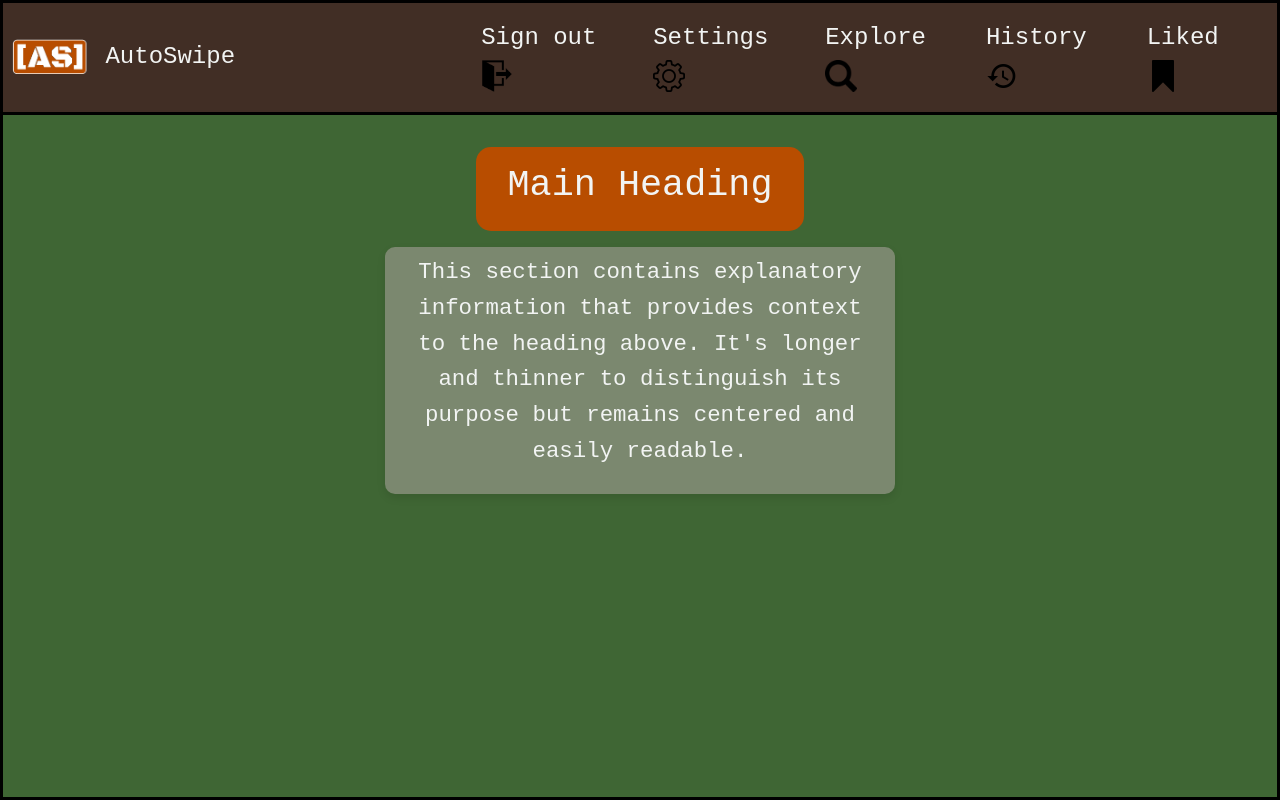
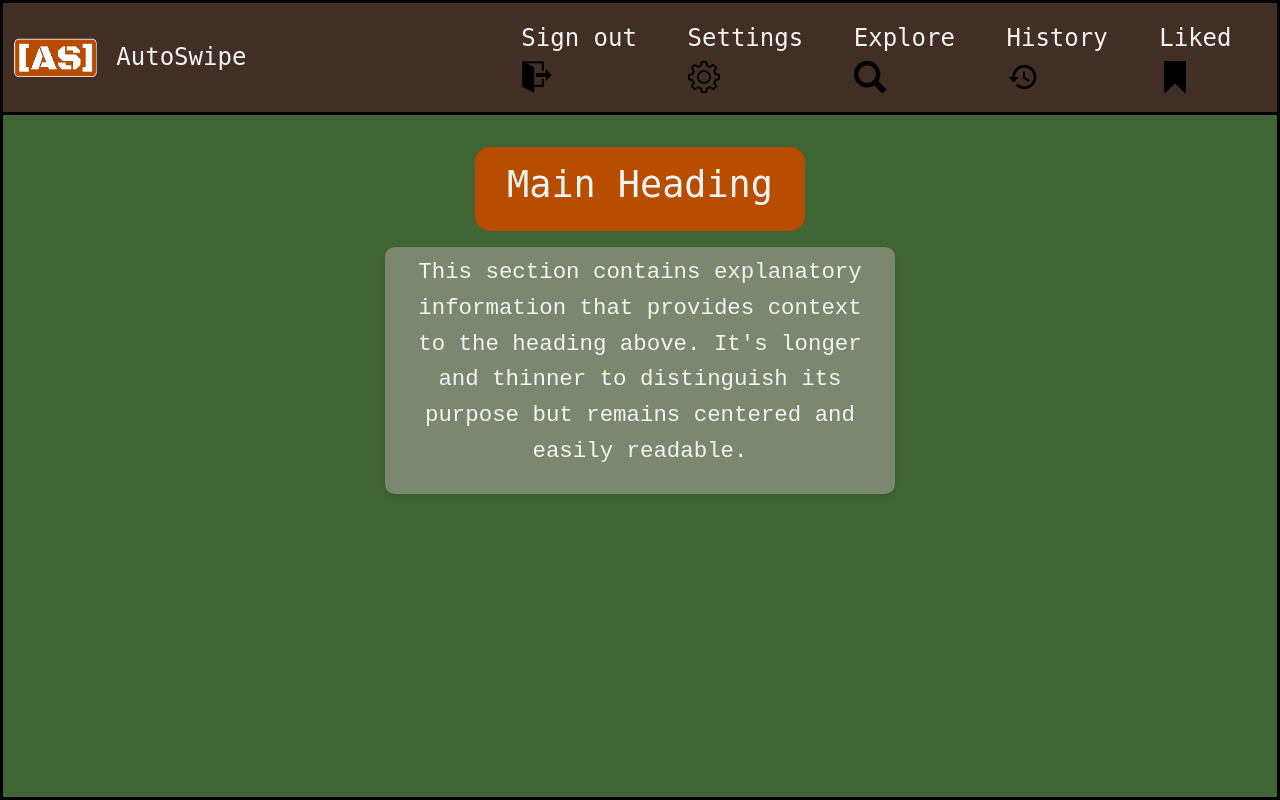
Before and after one commit to scAB1001/Energia, a Flask app: page /test in a window 1280 px wide. Run offline with Flask 3, Linux system fonts and the light colour scheme; some libraries are stand-ins or nearby versions.

Commit message:
Base complete

```diff
--- a/www/app/static/s2.css
+++ b/www/app/static/base.css
@@ -6,6 +6,8 @@
     --accent-default: #B84D00;
     --accent-section: #7B886F;
     --border-default: solid 3px black;
+    --font-family-thick: 'Robot Serif', monospace;
+    --font-family-mono: 'Courier New', monospace;
     --font-size-normal: 18px;
     --font-size-large: 24px;
 }
@@ -17,7 +19,7 @@ body {
     box-sizing: border-box;
     background-color: var(--background-default);
     color: var(--text-default);
-    font-family: 'Courier New', monospace;
+    font-family: var(--font-family-mono);
     font-size: var(--font-size-normal);
     /* If the line-height is greater than the font-size,
         it creates additional space above and below the text,
@@ -37,6 +39,7 @@ body {
     border-bottom: var(--border-default);
     background: var(--struct-default);
     font-size: var(--font-size-large);
+    font-family: var(--font-family-thick);
 }
 
 main {
@@ -48,7 +51,6 @@ main {
 }
 
 .nav-link {
-    margin-right: 30px;
     color: var(--text-default);
 }
 
@@ -78,7 +80,6 @@ button {
     border: none;
     cursor: pointer;
 }
-
 
 /* Accessibility improvements for visual focus on interactive elements */
 button:focus,
@@ -120,10 +121,11 @@ textarea:focus {
 
 /* Heading styles for proper spacing and readability */
 .heading {
+    font-family: var(--font-family-thick);
+    /* Responsive font size */
     font-size: calc(1.5rem + 1vw);
-    /* Responsive font size */
+    /* High contrast text for readability */
     color: var(--contrast-text);
-    /* High contrast text for readability */
 }
 
 /* Styles for the explanatory box */
--- a/www/app/templates/b2.html
+++ b/www/app/templates/b2.html
@@ -14,7 +14,7 @@
   <script src="https://stackpath.bootstrapcdn.com/bootstrap/4.2.1/js/bootstrap.min.js"
     integrity="sha384-B0UglyR+jN6CkvvICOB2joaf5I4l3gm9GU6Hc1og6Ls7i6U/mkkaduKaBhlAXv9k" crossorigin="anonymous"></script>
 
-  <link rel="stylesheet" type="text/css" href="{{ url_for('static', filename='s2.css') }}">
+  <link rel="stylesheet" type="text/css" href="{{ url_for('static', filename='base.css') }}">
 </head>
 
 <!-- Navbar -->
@@ -31,38 +31,36 @@
   <div class="collapse navbar-collapse" id="navbarTogglerDemo02">
     <ul class="navbar-nav mr-auto mt-2 mt-lg-0">
 
-      <li class="nav-link" href="/logout">Sign out
-        <a title="Sign out">
-          <img src="{{ url_for('static', filename='icons/logout.png') }}"
-          alt="Sign out icon" class="nav-icon">
+      <li class="nav-item">
+        <a class="nav-link" href="/logout" title="Sign out">
+          Sign out
+          <img src="{{ url_for('static', filename='icons/logout.png') }}" alt="Sign out icon" class="nav-icon">
+        </a>
+      </li>
+      <li class="nav-item">
+        <a class="nav-link" href="/settings" title="Settings">
+          Settings
+          <img src="{{ url_for('static', filename='icons/cog.png') }}" alt="Settings icon" class="nav-icon">
         </a>
       </li>
 
-      <li class="nav-link" href="/settings">Settings
-        <a title="Settings">
-          <img src="{{ url_for('static', filename='icons/cog.png') }}"
-          alt="Settings icon" class="nav-icon">
+      <li class="nav-item">
+        <a class="nav-link" href="/explore" title="Explore">
+          Explore
+          <img src="{{ url_for('static', filename='icons/search.png') }}" alt="Explore icon" class="nav-icon">
         </a>
       </li>
 
-      <li class="nav-link" href="/explore">Explore
-        <a title="Explore">
-        <img src="{{ url_for('static', filename='icons/search.png') }}"
-        alt="Explore icon" class="nav-icon">
+      <li class="nav-item">
+        <a class="nav-link" href="/history" title="History">
+          History
+          <img src="{{ url_for('static', filename='icons/history.png') }}" alt="History icon" class="nav-icon">
         </a>
       </li>
-
-      <li class="nav-link" href="/history">History
-        <a title="History">
-          <img src="{{ url_for('static', filename='icons/history.png') }}"
-          alt="History icon" class="nav-icon">
-        </a>
-
-      </li>
-      <li class="nav-link" href="/saved">Liked
-        <a title="Saved">
-          <img src="{{ url_for('static', filename='icons/bookmark.png') }}"
-          alt="Saved icon" class="nav-icon">
+      <li class="nav-item">
+        <a class="nav-link" href="/saved" title="Liked">
+          Liked
+          <img src="{{ url_for('static', filename='icons/bookmark.png') }}" alt="Saved icon" class="nav-icon">
         </a>
       </li>
 
```
Also changed, not shown: www/app/views.py (line endings or trailing spaces).
